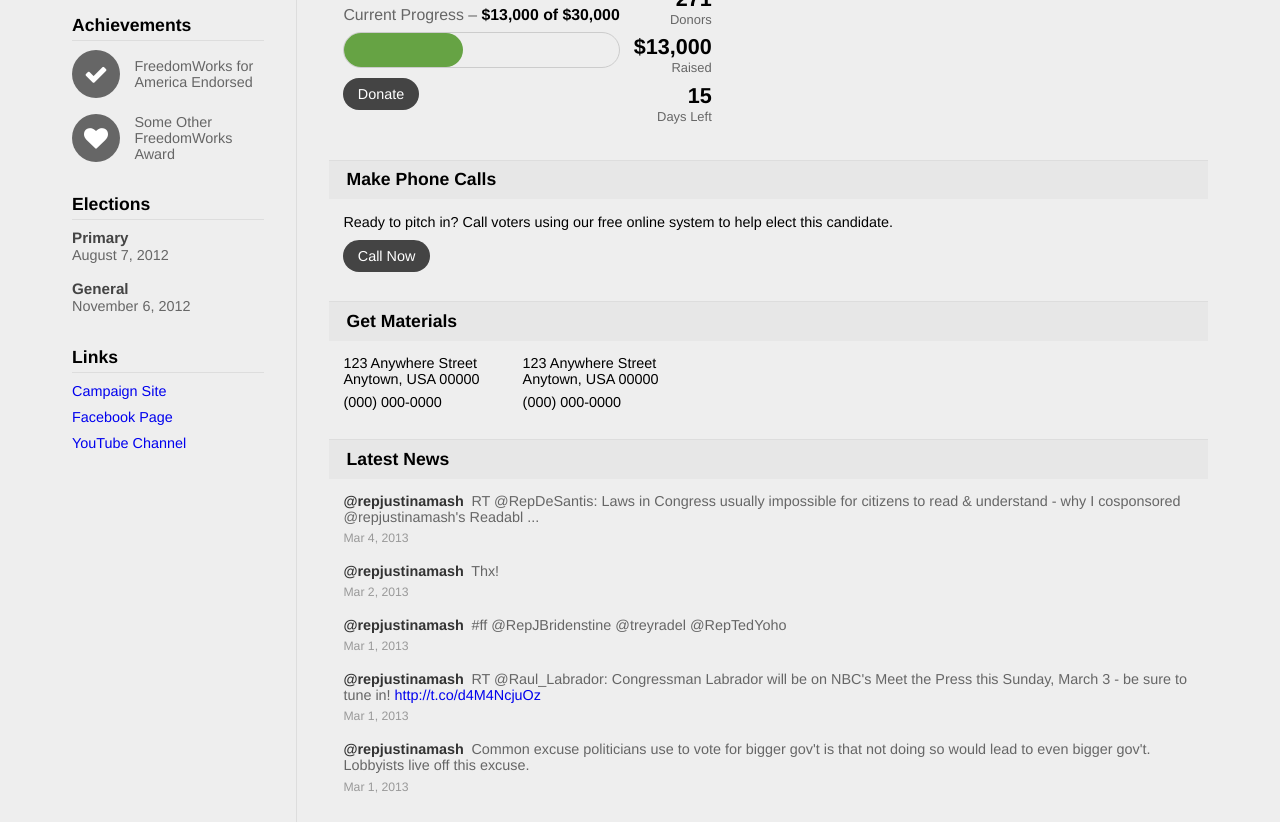
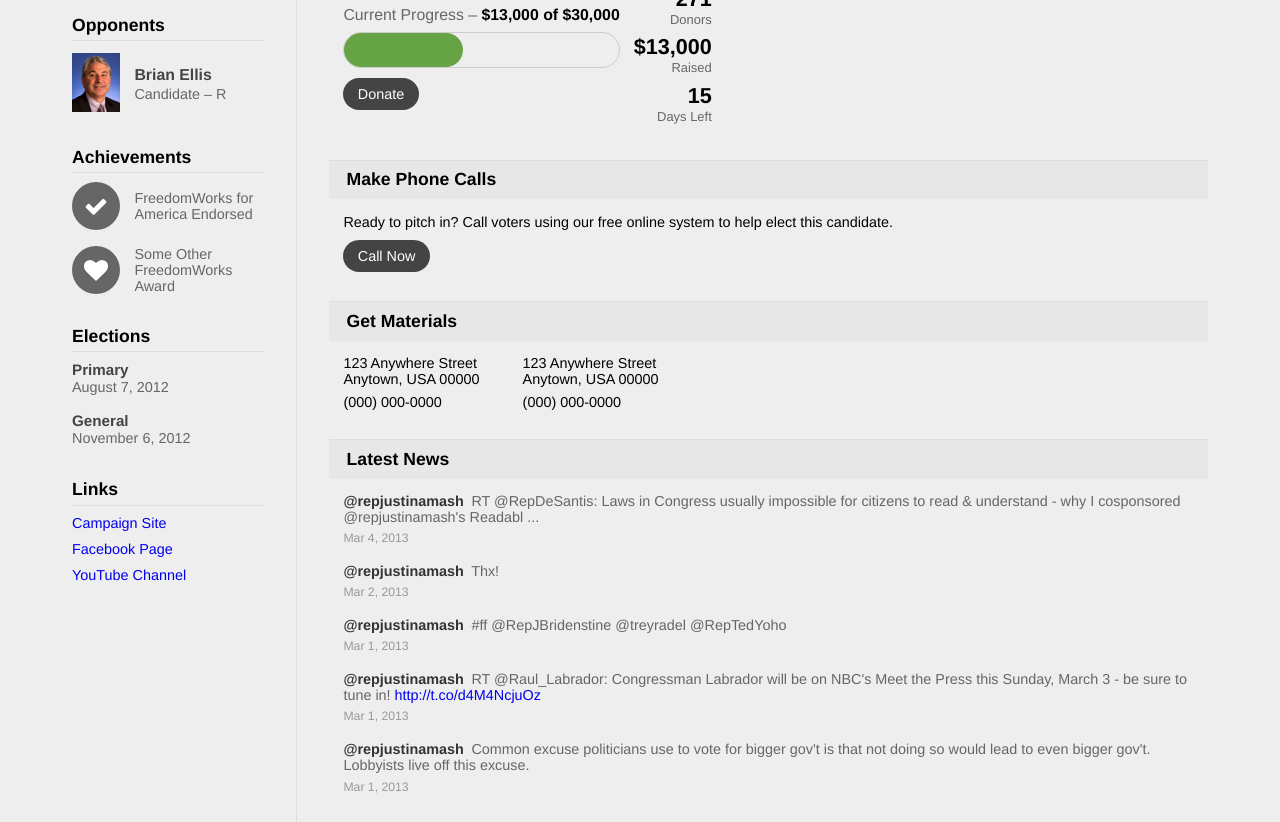
Before and after one commit to chrisjg77/fwfa-candidate-page, a plain HTML site: page index.html in a window 1280 px wide. Shown: the part 267-1089 px from the top of the page. Drawn offline with Linux system fonts and the light colour scheme.

Commit message:
Adds 'Opponents' area to sidebar + tab adjustments to accomodate

```diff
--- a/css/styles.css
+++ b/css/styles.css
@@ -286,6 +286,58 @@ SIDEBAR
 .tab-content {
   margin-bottom: 2em;
 }
+
+  /*
+  =========================
+  OPPONENTS
+  =========================
+  */
+
+  .opponents ul {
+    list-style: none;
+    margin: 0.75em 0 0 0;
+    padding: 0;
+  }
+
+  .opponents ul li {
+    display: table;
+    font-size: 0.9em;
+  }
+
+  .opponents ul .opponent-photo,
+  .opponents ul .opponent-meta {
+    display: table-cell;
+    vertical-align: middle;
+  }
+
+  .opponents ul .opponent-photo {
+    width: 25%;
+  }
+
+  .opponents ul .opponent-photo img {
+    width: 100%;
+  }
+
+  .opponents ul .opponent-meta {
+    width: 75%;
+    padding-left: 1em;
+  }
+
+  .opponent-meta .opponent-name,
+  .opponent-meta .opponent-info {
+    display: block;
+  }
+
+  .opponent-meta .opponent-name {
+    font-weight: bold;
+    font-size: 1.1em;
+    color: #444;
+  }
+
+  .opponent-meta .opponent-info {
+    color: #666;
+    margin-top: 0.15em;
+  }
 
   /*
   =========================
@@ -751,6 +803,7 @@ MEDIA QUERIES
     display: none;
   }
 
+  .opponents,
   .achievements,
   .election-dates,
   .candidate-links {
@@ -759,6 +812,14 @@ MEDIA QUERIES
 
   .tab-content {
     margin-bottom: 0;
+  }
+
+  .opponents ul {
+    margin-top: 0;
+  }
+
+  .opponents ul .opponent-photo {
+    width: 10%;
   }
 
   .candidate-links a {
@@ -778,9 +839,9 @@ MEDIA QUERIES
   }
 
   .candidate-info .tabs li {
-    width: 33.33333%;
+    width: auto;
     height: 2.5rem;
-    font-size: 0.9em;
+    font-size: 0.8em;
   }
 
   .achievements .label {
--- a/index.html
+++ b/index.html
@@ -47,12 +47,26 @@
         <div class="candidate-info">
 
           <ul class="tabs layout-list">
-            <li class="active" id="tab-1">Achievements</li>
-            <li id="tab-2">Elections</li>
-            <li id="tab-3">Links</li>
+            <li class="active" id="tab-1">Opponent(s)</li>
+            <li id="tab-2">Achievements</li>
+            <li id="tab-3">Elections</li>
+            <li id="tab-4">Links</li>
           </ul>
 
-          <div class="tab-content achievements active" id="tab-1-content">
+          <div class="tab-content opponents active" id="tab-1-content">
+            <h3 class="sidebar-header">Opponents</h3>
+            <ul>
+              <li>
+                <div class="opponent-photo"><img src="img/ellis.jpg" /></div>
+                <div class="opponent-meta">
+                  <span class="opponent-name">Brian Ellis</span>
+                  <span class="opponent-info">Candidate &ndash; R</span>
+                </div>
+              </li>
+            </ul>
+          </div>
+
+          <div class="tab-content achievements" id="tab-2-content">
             <h3 class="sidebar-header">Achievements</h3>
             <ul>
               <li class="clearfix">
@@ -78,7 +92,7 @@
             </ul>
           </div>
 
-          <div class="tab-content election-dates" id="tab-2-content">
+          <div class="tab-content election-dates" id="tab-3-content">
             <h3 class="sidebar-header">Elections</h3>
             <ul>
               <li>
@@ -92,7 +106,7 @@
             </ul>
           </div>
 
-          <div class="tab-content candidate-links" id="tab-3-content">
+          <div class="tab-content candidate-links" id="tab-4-content">
             <h3 class="sidebar-header">Links</h3>
             <ul>
               <li><a href="#">Campaign Site</a></li>
```
Also changed, not shown: img/ellis.jpg (added).
